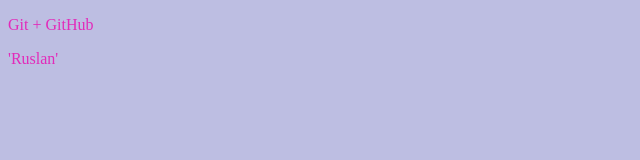
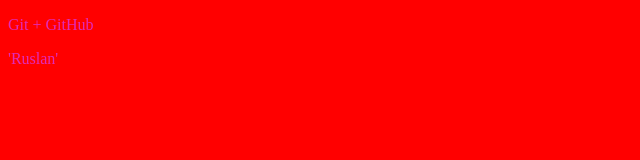
Before and after one commit to RuslanMan21/gittest, a plain HTML site: page index.html in a window 1280 px wide. Shown: the whole page, without its empty margins (0-640 px from the left). Drawn offline with Linux system fonts and the light colour scheme.

Commit message:
Update main.css

```diff
--- a/css/main.css
+++ b/css/main.css
@@ -1,4 +1,4 @@
 body {
-    background-color: #9c9dd3a8;
+    background-color: red;
     color: rgb(226, 43, 186);
 }
```
